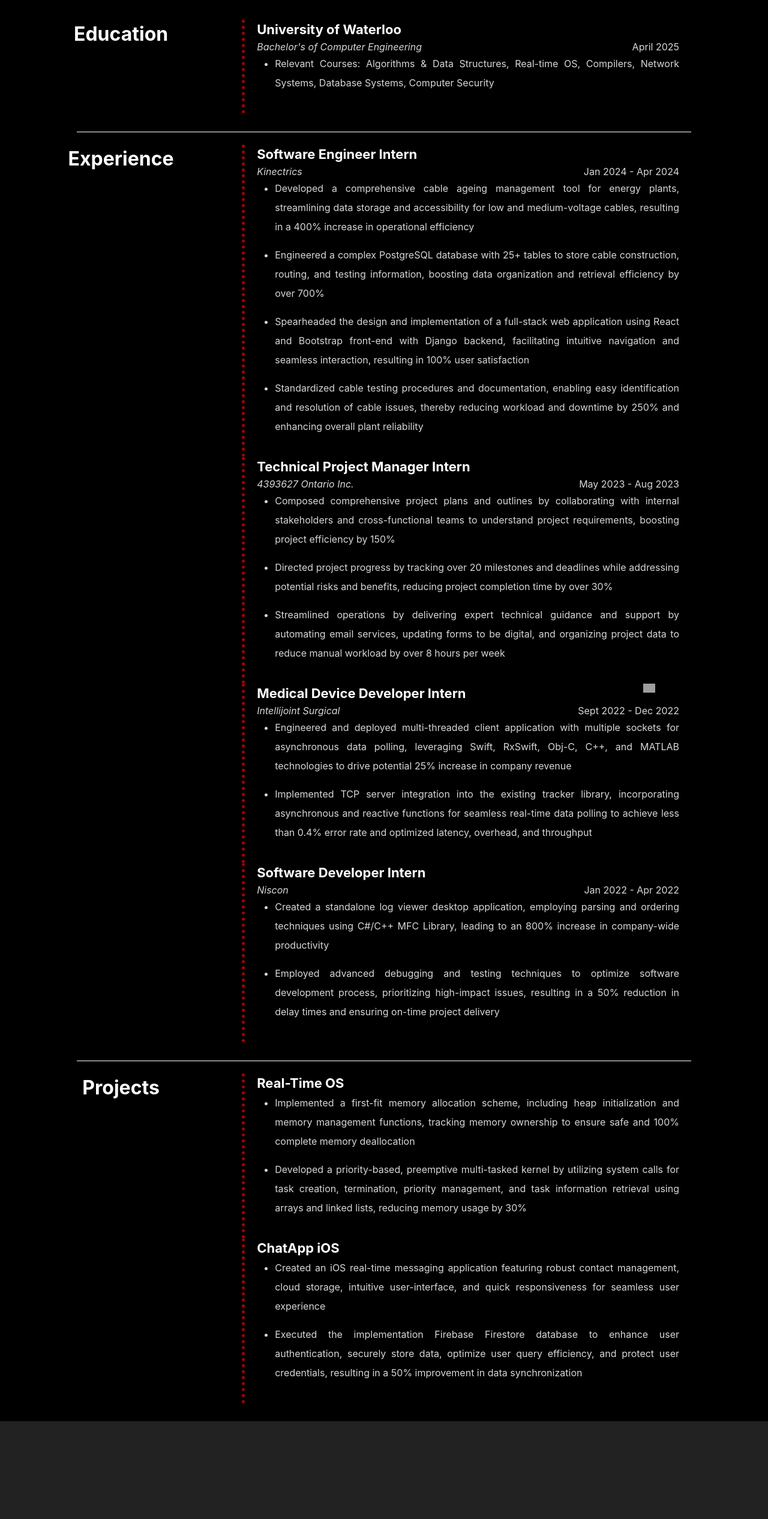
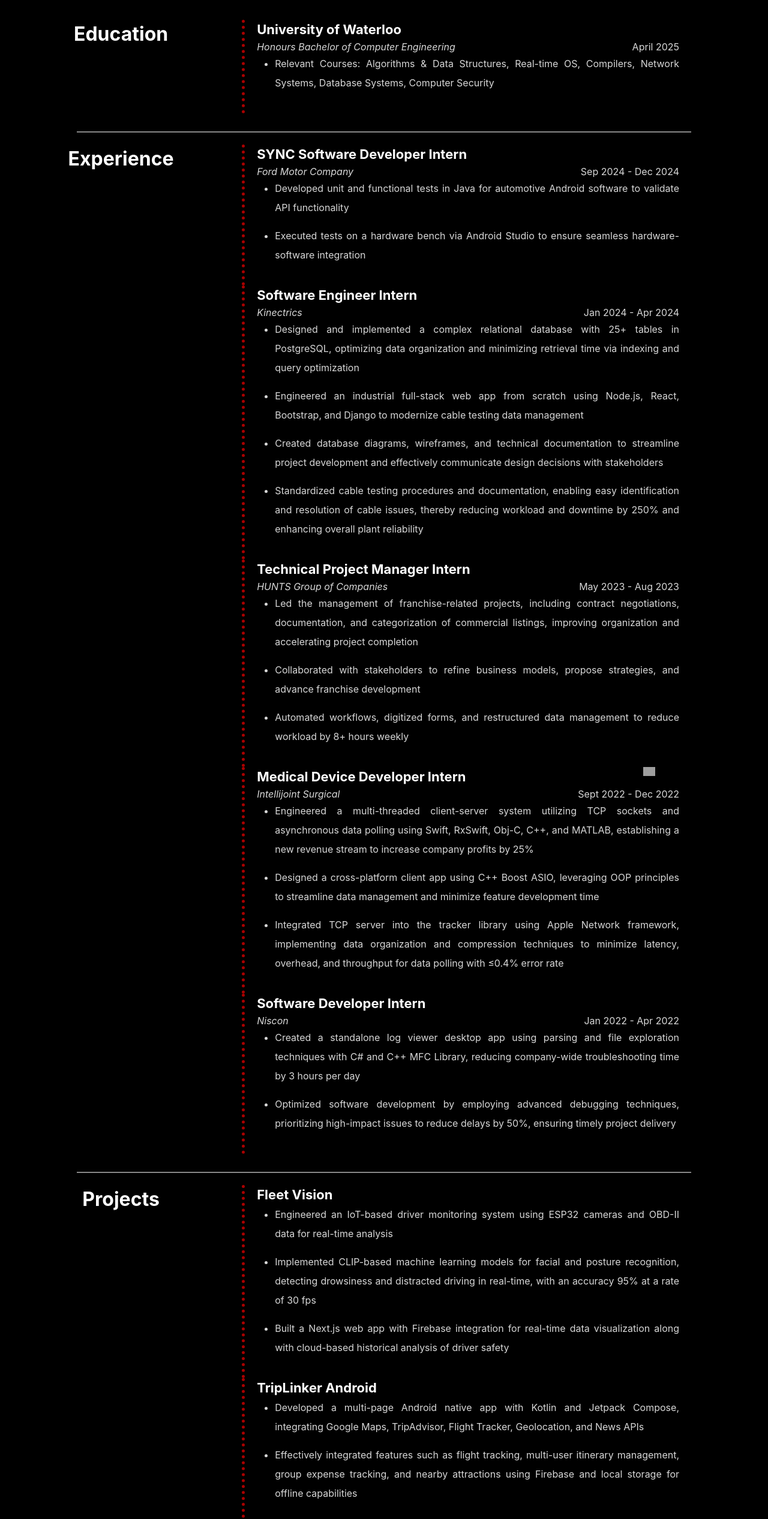
Before and after one commit to NumWon/PersonalSite, a React (Create React App) app: page / in a window 1280 px wide. Shown: the part 1725-4258 px from the top of the page at 60% size. Built offline with nearby package versions, Linux system fonts and the light colour scheme; grey boxes are pictures that could not be loaded.

Commit message:
updated resume

```diff
--- a/src/Sections/Resume.js
+++ b/src/Sections/Resume.js
@@ -12,6 +12,8 @@
 import PostgreSQLIcon from '../Assets/postgresql-icon.svg';
 import ReactIcon from '../Assets/react-icon.svg';
 import SwiftIcon from '../Assets/swift-icon.svg';
+import NextjsIcon from '../Assets/nextjs-icon.svg';
+import FlaskIcon from '../Assets/flask-icon.svg';
 import './Resume.css';
 
 function Resume() {
@@ -31,7 +33,7 @@
 					</div>
 
 					<div className='resume-group-sub-header'>
-						<p className='resume-group-sub-header-title'>Bachelor's of Computer Engineering</p>
+						<p className='resume-group-sub-header-title'>Honours Bachelor of Computer Engineering</p>
 						<p className='resume-group-sub-header-date'>April 2025</p>
 					</div>
 					<ul className='resume-group-description'>
@@ -48,6 +50,23 @@
 				<h3 className='resume-section-title'>Experience</h3>
 
 				<div className='resume-section-list'>
+				<div className='resume-section-group'>
+						<div className='resume-group-header'>
+							<p className='resume-group-title'>SYNC Software Developer Intern</p>
+						</div>
+						<div className='resume-group-sub-header'>
+							<p className='resume-group-sub-header-title'>Ford Motor Company</p>
+							<p className='resume-group-sub-header-date'>Sep 2024 - Dec 2024</p>
+						</div>
+						<ul className='resume-group-description'>
+							<li>
+							Developed unit and functional tests in Java for automotive Android software to validate API functionality
+							</li>
+							<li>
+							Executed tests on a hardware bench via Android Studio to ensure seamless hardware-software integration
+							</li>
+						</ul>
+					</div>
 					<div className='resume-section-group'>
 						<div className='resume-group-header'>
 							<p className='resume-group-title'>Software Engineer Intern</p>
@@ -65,14 +84,11 @@
 						</div>
 						<ul className='resume-group-description'>
 							<li>
-							Developed a comprehensive cable ageing management tool for energy plants, streamlining data storage and accessibility for low and medium-voltage cables, resulting in a 400% increase in operational efficiency
-							</li>
+							Designed and implemented a complex relational database with 25+ tables in PostgreSQL, optimizing data organization and minimizing retrieval time via indexing and query optimization							</li>
 							<li>
-							Engineered a complex PostgreSQL database with 25+ tables to store cable construction, routing, and testing information, boosting data organization and retrieval efficiency by over 700%
-							</li>
+							Engineered an industrial full-stack web app from scratch using Node.js, React, Bootstrap, and Django to modernize cable testing data management							</li>
 							<li>
-							Spearheaded the design and implementation of a full-stack web application using React and Bootstrap front-end with Django backend, facilitating intuitive navigation and seamless interaction, resulting in 100% user satisfaction
-							</li>
+							Created database diagrams, wireframes, and technical documentation to streamline project development and effectively communicate design decisions with stakeholders							</li>
 							<li>
 							Standardized cable testing procedures and documentation, enabling easy identification and resolution of cable issues, thereby reducing workload and downtime by 250% and enhancing overall plant reliability
 							</li>
@@ -87,17 +103,18 @@
 							</ul>
 						</div>
 						<div className='resume-group-sub-header'>
-							<p className='resume-group-sub-header-title'>4393627 Ontario Inc.</p>
+							<p className='resume-group-sub-header-title'>HUNTS Group of Companies</p>
 							<p className='resume-group-sub-header-date'>May 2023 - Aug 2023</p>
 						</div>
 						<ul className='resume-group-description'>
 							<li>
-							Composed comprehensive project plans and outlines by collaborating with internal stakeholders and cross-functional teams to understand project requirements, boosting project efficiency by 150%						</li>
+							Led the management of franchise-related projects, including contract negotiations, documentation, and categorization of commercial listings, improving organization and accelerating project completion						</li>
 							<li>
-							Directed project progress by tracking over 20 milestones and deadlines while addressing potential risks and benefits, reducing project completion time by over 30%
+							Collaborated with stakeholders to refine business models, propose strategies, and advance franchise development
 							</li>
 							<li>
-							Streamlined operations by delivering expert technical guidance and support by automating email services, updating forms to be digital, and organizing project data to reduce manual workload by over 8 hours per week						</li>
+							Automated workflows, digitized forms, and restructured data management to reduce workload by 8+ hours weekly
+							</li>
 						</ul>
 					</div>
 					<div className='resume-section-group'>
@@ -115,10 +132,13 @@
 						</div>
 						<ul className='resume-group-description'>
 							<li>
-							Engineered and deployed multi-threaded client application with multiple sockets for asynchronous data polling, leveraging Swift, RxSwift, Obj-C, C++, and MATLAB technologies to drive potential 25% increase in company revenue
+							Engineered a multi-threaded client-server system utilizing TCP sockets and asynchronous data polling using Swift, RxSwift, Obj-C, C++, and MATLAB, establishing a new revenue stream to increase company profits by 25%
 							</li>
 							<li>
-							Implemented TCP server integration into the existing tracker library, incorporating asynchronous and reactive functions for seamless real-time data polling to achieve less than 0.4% error rate and optimized latency, overhead, and throughput
+							Designed a cross-platform client app using C++ Boost ASIO, leveraging OOP principles to streamline data management and minimize feature development time
+							</li>
+							<li>
+							Integrated TCP server into the tracker library using Apple Network framework, implementing data organization and compression techniques to minimize latency, overhead, and throughput for data polling with ≤0.4% error rate
 							</li>
 						</ul>
 					</div>
@@ -137,10 +157,10 @@
 						</div>
 						<ul className='resume-group-description'>
 							<li>
-							Created a standalone log viewer desktop application, employing parsing and ordering techniques using C#/C++ MFC Library, leading to an 800% increase in company-wide productivity
+							Created a standalone log viewer desktop app using parsing and file exploration techniques with C# and C++ MFC Library, reducing company-wide troubleshooting time by 3 hours per day
 							</li>
 							<li>
-							Employed advanced debugging and testing techniques to optimize software development process, prioritizing high-impact issues, resulting in a 50% reduction in delay times and ensuring on-time project delivery
+							Optimized software development by employing advanced debugging techniques, prioritizing high-impact issues to reduce delays by 50%, ensuring timely project delivery
 							</li>
 						</ul>
 					</div>
@@ -152,6 +172,45 @@
 			<div className='resume-section'>
 				<h3 className='resume-section-title'>Projects</h3>
 				<div className='resume-section-list'>
+					<div className='resume-section-group'>
+						<div className='resume-group-header'>
+								<p className='resume-group-title'>Fleet Vision</p>
+								<ul className='resume-icon-list'>
+									<li><img alt='Python' className='resume-icon' src={PythonIcon}/></li>
+									<li><img alt='C++' className='resume-icon' src={CPPIcon}/></li>
+									<li><img alt='Firebase' className='resume-icon' src={FirebaseIcon}/></li>
+									<li><img alt='Next.js' className='resume-icon' src={NextjsIcon}/></li>
+									<li><img alt='Flask' className='resume-icon' src={FlaskIcon}/></li>
+								</ul>
+							</div>
+							<ul className='resume-group-description'>
+								<li>
+								Engineered an IoT-based driver monitoring system using ESP32 cameras and OBD-II data for real-time analysis
+								</li>
+								<li>
+								Implemented CLIP-based machine learning models for facial and posture recognition, detecting drowsiness and distracted driving in real-time, with an accuracy 95% at a rate of 30 fps
+								</li>
+								<li>
+								Built a Next.js web app with Firebase integration for real-time data visualization along with cloud-based historical analysis of driver safety
+								</li>
+							</ul>
+						</div>
+					<div className='resume-section-group'>
+						<div className='resume-group-header'>
+								<p className='resume-group-title'>TripLinker Android</p>
+								<ul className='resume-icon-list'>
+									{/*icons */}
+								</ul>
+							</div>
+							<ul className='resume-group-description'>
+								<li>
+								Developed a multi-page Android native app with Kotlin and Jetpack Compose, integrating Google Maps, TripAdvisor, Flight Tracker, Geolocation, and News APIs
+								</li>
+								<li>
+								Effectively integrated features such as flight tracking, multi-user itinerary management, group expense tracking, and nearby attractions using Firebase and local storage for offline capabilities
+								</li>
+							</ul>
+						</div>
 					<div className='resume-section-group'>
 						<div className='resume-group-header'>
 								<p className='resume-group-title'>Real-Time OS</p>
```
Also changed, not shown: src/Assets/flask-icon.svg (added), src/Assets/nextjs-icon.svg (added).
